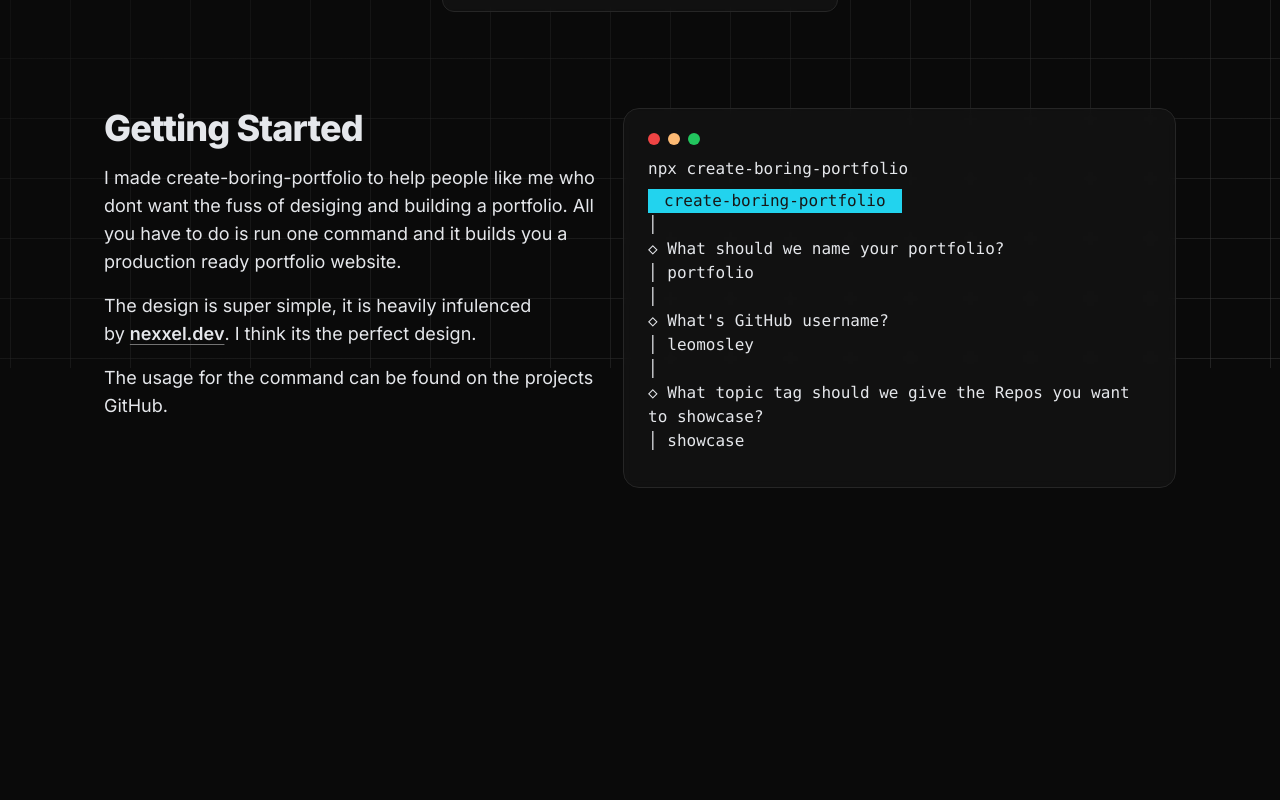
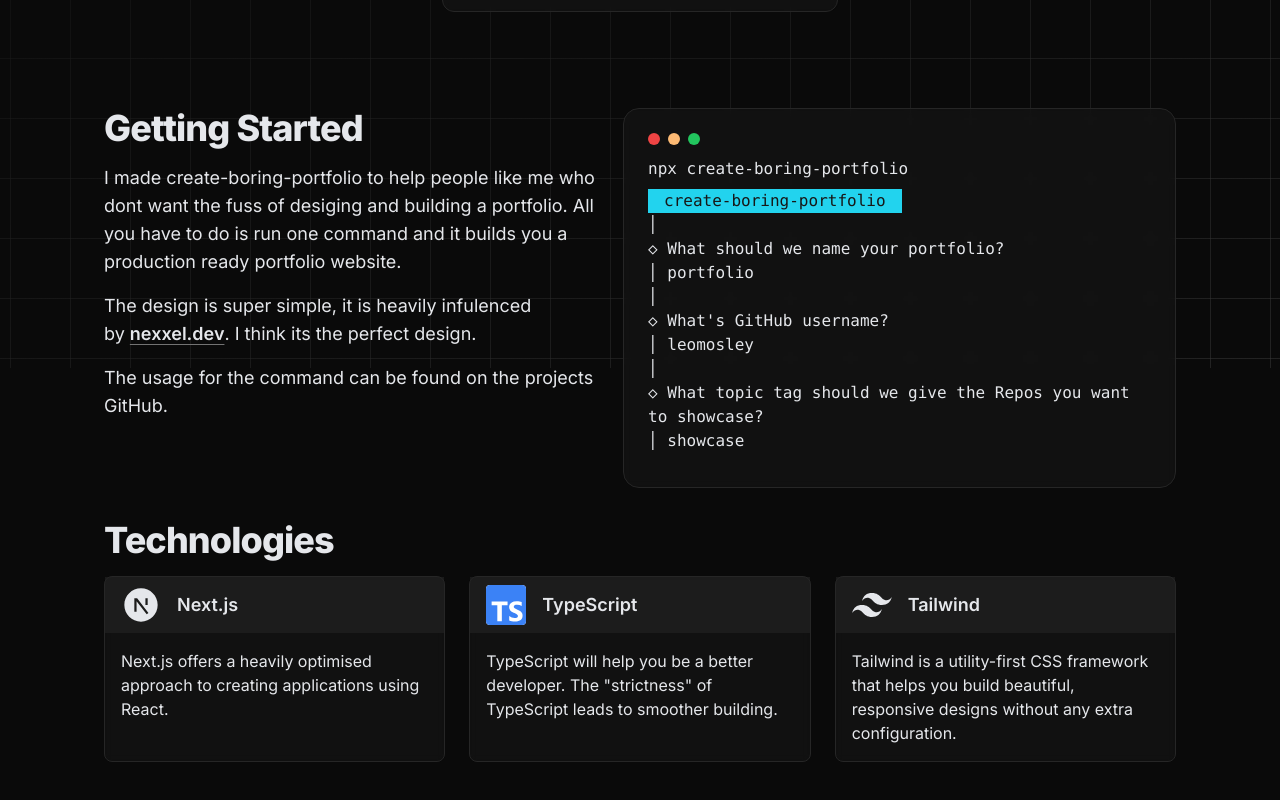
Before and after one commit to leomosley/create.boring-portfolio.dev, a Next.js app: page / in a window 1280 px wide. Shown: the part 432-1232 px from the top of the page. Before the commit the page ends 936 px from the top, so only its background shows below. Built offline with nearby package versions, Linux system fonts and the light colour scheme.

Commit message:
add technologies section

```diff
--- a/app/page.tsx
+++ b/app/page.tsx
@@ -3,8 +3,25 @@
 import Header from "@/components/Header";
 import clsx from "clsx";
 import { HiExternalLink } from "react-icons/hi";
+import { RiNextjsFill, RiTailwindCssFill } from "react-icons/ri";
+import { SiTypescript } from "react-icons/si";
 
 export default function Home() {
+  const technologies = [
+    {
+      name: "Next.js", icon: <RiNextjsFill className="w-10 h-10" />, href: "https://nextjs.org/",
+      description: `Next.js offers a heavily optimised approach to creating applications using React.`
+    },
+    {
+      name: "TypeScript", icon: <SiTypescript className="w-10 h-10 text-blue-500 bg-white rounded" />, href: "https://www.typescriptlang.org/",
+      description: `TypeScript will help you be a better developer. The "strictness" of TypeScript leads to smoother building.`
+    },
+    {
+      name: "Tailwind", icon: <RiTailwindCssFill className="w-10 h-10" />, href: "https://tailwindcss.com/",
+      description: `Tailwind is a utility-first CSS framework that helps you build beautiful, responsive designs without any extra configuration.`
+    },
+  ];
+
   return (
     <main className="flex flex-col justify-center mx-auto md:max-w-6xl">
       <Header />
@@ -18,7 +35,7 @@
         className={clsx(
           "flex mx-auto transition items-center mt-4 px-4 py-2 gap-1",
           "rounded-full md:text-lg font-semibold",
-          "bg-neutral-800/60 hover:bg-neutral-800/80"
+          "bg-neutral-800/60 hover:bg-neutral-800/80",
         )}
         href="https://github.com/leomosley/create-boring-portfolio"
         target="_blank"
@@ -41,8 +58,35 @@
           <p className="md:text-lg">
             The usage for the command can be found on the projects GitHub.
           </p>
-       </div>
-       <ExampleTerminal />
+        </div>
+        <ExampleTerminal />
+      </div>
+      <div className="flex flex-col py-4 px-4 sm:px-10 md:px-15">
+        <h2 className="tracking-tight font-extrabold text-2xl sm:text-3xl md:text-4xl">
+          Technologies
+        </h2>
+        <div className="flex flex-col sm:flex-row gap-6 mt-4 mb-8 px-4 sm:px-0">
+          {technologies.map((item, index) => (
+            <a
+              key={index}
+              className={clsx(
+                "flex flex-col flex-1 rounded-lg transition group",
+                "bg-neutral-900/60 border border-neutral-800 backdrop-blur-sm",
+                "hover:border-neutral-700"
+              )}
+              href={item.href}
+              target="_blank"
+            >
+              <div className="flex gap-4 p-2 px-4 items-center align-middle bg-neutral-800/60  group-hover:bg-neutral-700/60">
+                {item.icon}
+                <span className="text-lg font-semibold">{item.name}</span>
+              </div>
+              <span className="p-4 text-sm md:text-base">
+                {item.description}
+              </span>
+            </a>
+          ))}
+        </div>
       </div>
     </main>
   );
```
